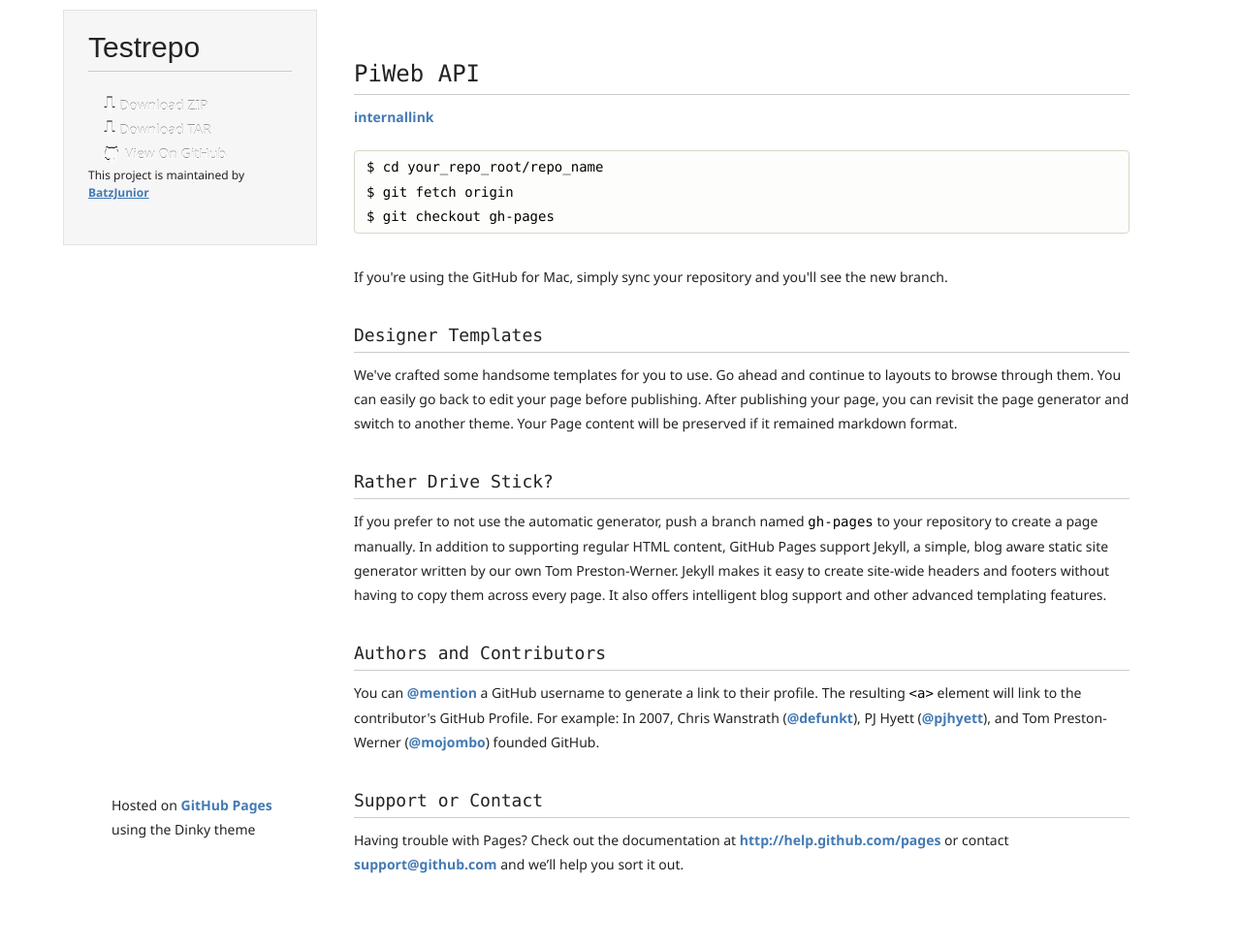
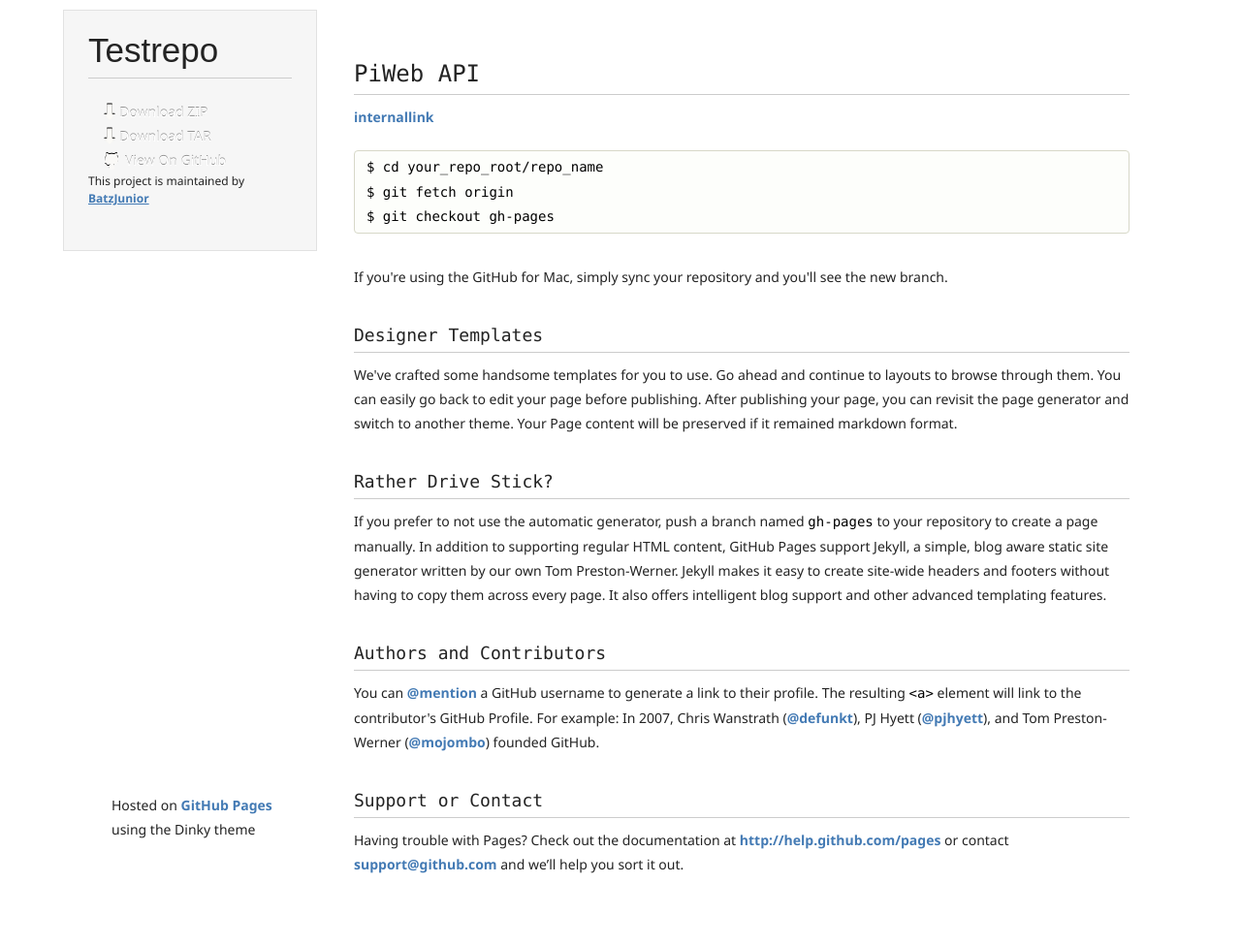
Before and after one commit to BatzJunior/testrepo, a Jekyll site: the page index.html, which Jekyll copies as it is, in a window 1280 px wide. Shown: the whole page at 97% size. Built offline with Jekyll 4.4.1, drawn with Linux system fonts in a browser that asks for light colours.

Commit message:
Update styles.css

```diff
--- a/stylesheets/styles.css
+++ b/stylesheets/styles.css
@@ -223,14 +223,14 @@ p.header {
 
 h1.header {
 	font-family: Rockwell, sans-serif;
-	font-size: 30px;
+	font-size: 35px;
 	font-weight: 300;
 	line-height: 1.3em;
 	margin-top: 0;
 }
 
 
-h1.header, a.header, a.name, header a{
+h1.header, a.name, header a{
 	text-decoration:none;
 }
 
```
